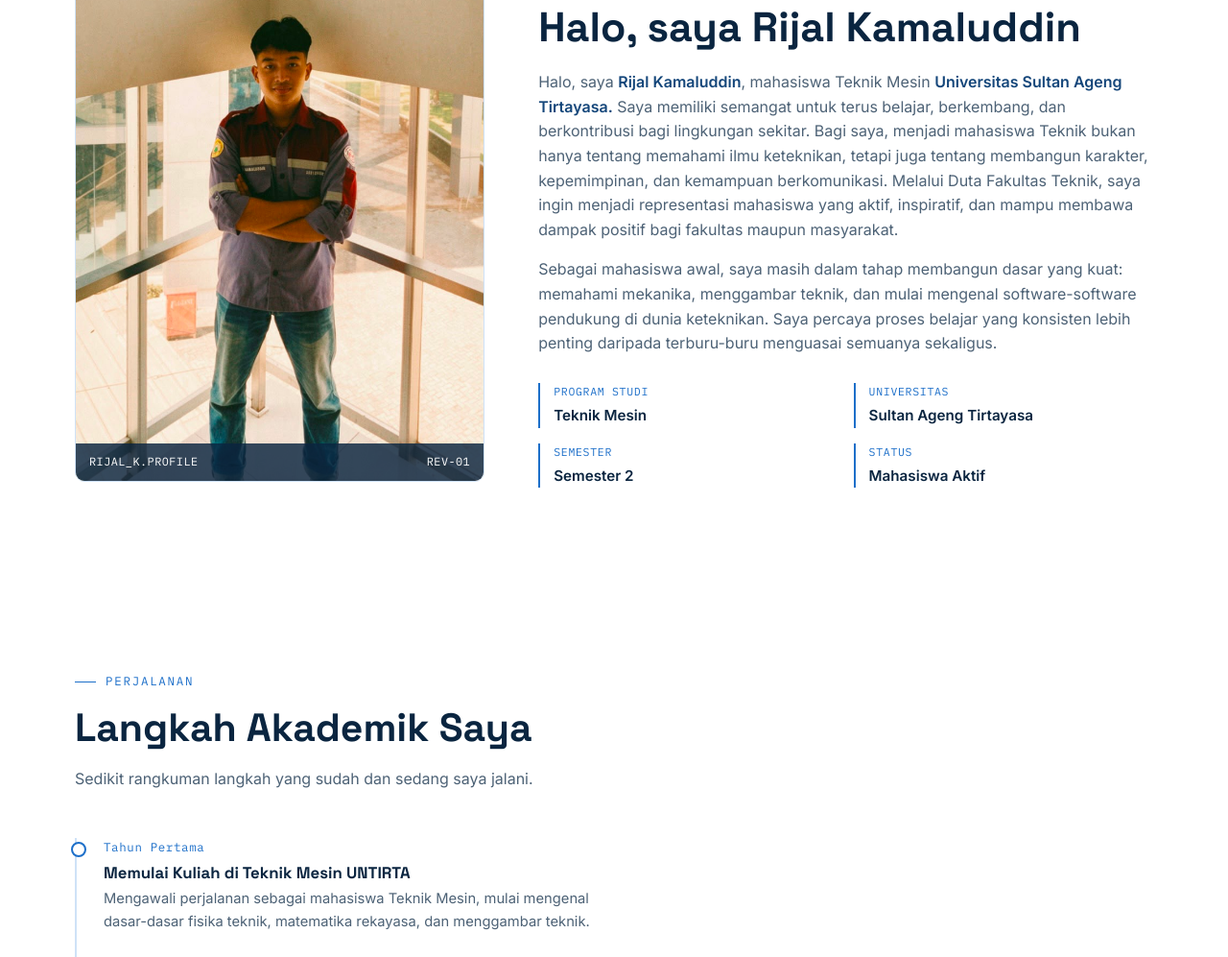
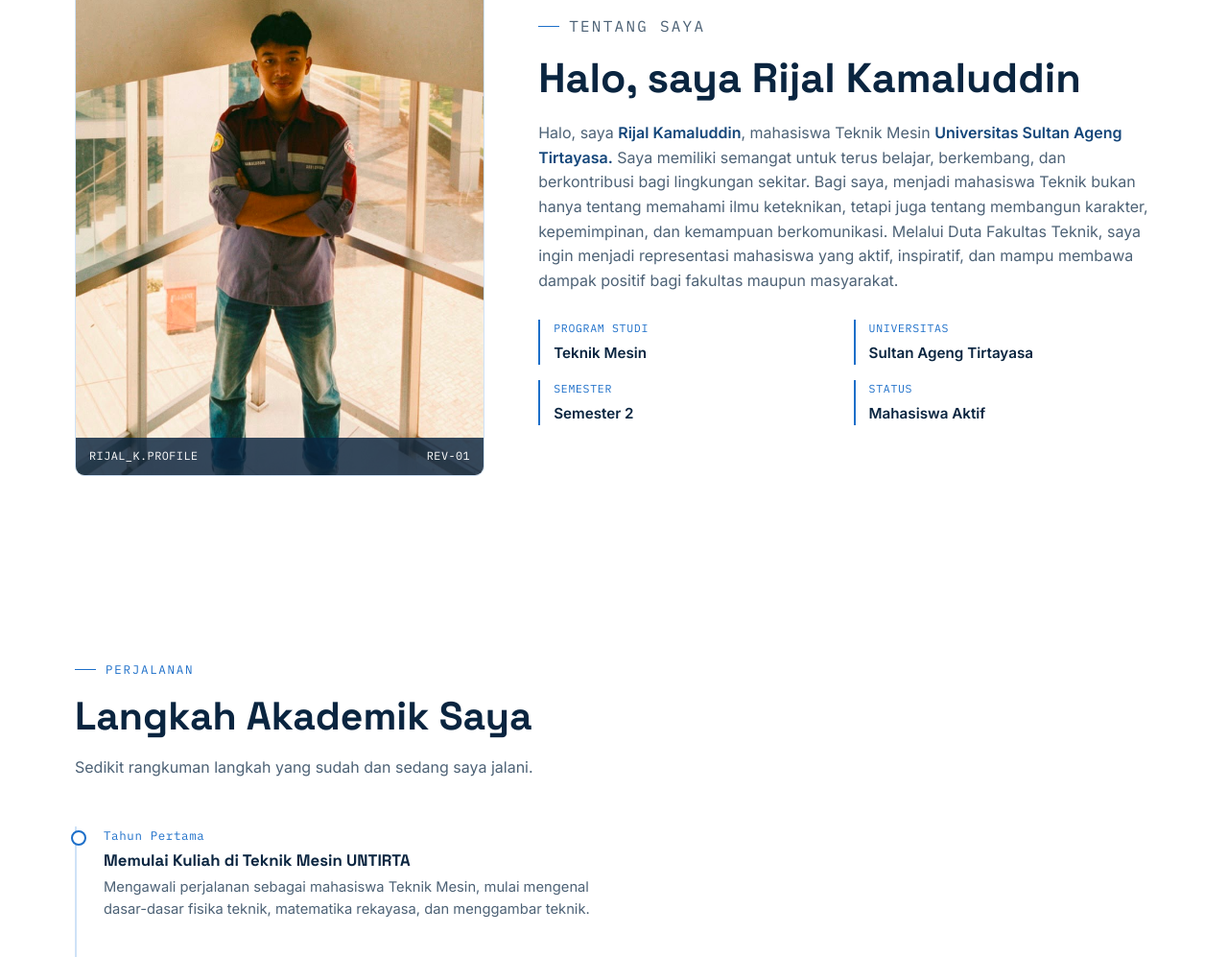
Before and after one commit to rjlkamal/web-rijal, a plain HTML site: page index.html in a window 1280 px wide. Shown: the part 1594-2591 px from the top of the page at 96% size. Drawn offline with Linux system fonts and the light colour scheme.

Commit message:
Remove introductory paragraph from index.html
Removed introductory paragraph about the learning process.

```diff
--- a/index.html
+++ b/index.html
@@ -176,12 +176,6 @@
         <p class="section-eyebrow">Tentang Saya</p>
         <h1>Halo, saya Rijal Kamaluddin</h1>
         <p>Halo, saya <strong>Rijal Kamaluddin</strong>, mahasiswa Teknik Mesin <strong>Universitas Sultan Ageng Tirtayasa.</strong> Saya memiliki semangat untuk terus belajar, berkembang, dan berkontribusi bagi lingkungan sekitar. Bagi saya, menjadi mahasiswa Teknik bukan hanya tentang memahami ilmu keteknikan, tetapi juga tentang membangun karakter, kepemimpinan, dan kemampuan berkomunikasi. Melalui Duta Fakultas Teknik, saya ingin menjadi representasi mahasiswa yang aktif, inspiratif, dan mampu membawa dampak positif bagi fakultas maupun masyarakat.
-        </p>
-        <p>
-          Sebagai mahasiswa awal, saya masih dalam tahap membangun dasar yang kuat: memahami
-          mekanika, menggambar teknik, dan mulai mengenal software-software pendukung di
-          dunia keteknikan. Saya percaya proses belajar yang konsisten lebih penting daripada
-          terburu-buru menguasai semuanya sekaligus.
         </p>
 
         <div class="bio-facts">
```
